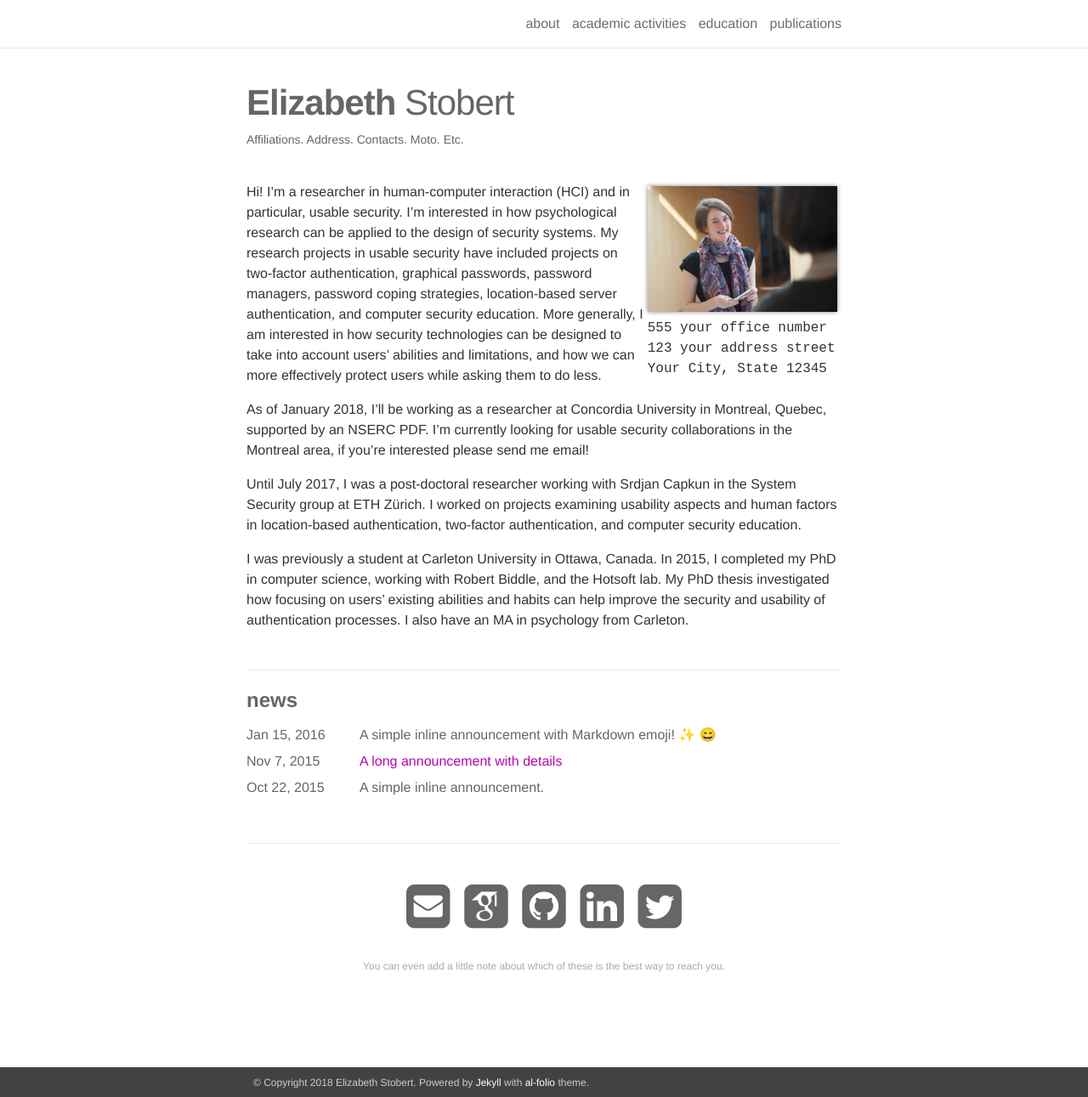
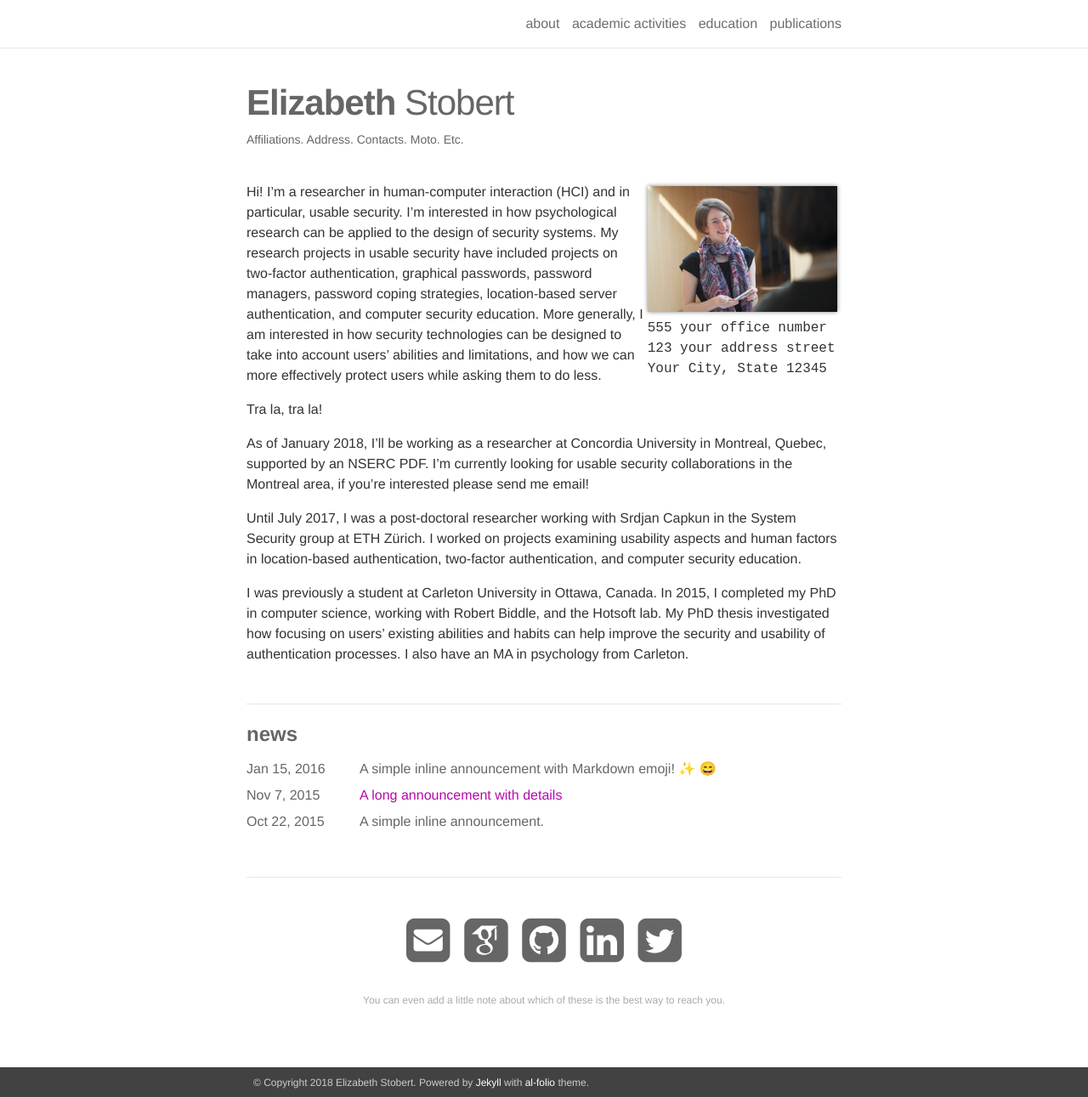
Before and after one commit to estobert/stobert-website, a Jekyll site: the page built from _pages/about.md, in a window 1280 px wide and 1291 px high. Shown: the whole window at 85% size. Built offline with Jekyll 4.4.1, drawn with Linux system fonts in a browser that asks for light colours; nearby versions of some CDN libraries; emoji names are drawn with the system emoji font; some web fonts are replaced.

Commit message:
Update about.md

```diff
--- a/_pages/about.md
+++ b/_pages/about.md
@@ -17,6 +17,8 @@ social: true
 ---
 Hi! I’m a researcher in human-computer interaction (HCI) and in particular, usable security. I’m interested in how psychological research can be applied to the design of security systems. My research projects in usable security have included projects on two-factor authentication, graphical passwords, password managers, password coping strategies, location-based server authentication, and computer security education. More generally, I am interested in how security technologies can be designed to take into account users’ abilities and limitations, and how we can more effectively protect users while asking them to do less.
 
+Tra la, tra la!
+
 As of January 2018, I’ll be working as a researcher at Concordia University in Montreal, Quebec, supported by an NSERC PDF. I’m currently looking for usable security collaborations in the Montreal area, if you’re interested please send me email!
 
 Until July 2017, I was a post-doctoral researcher working with Srdjan Capkun in the System Security group at ETH Zürich. I worked on projects examining usability aspects and human factors in location-based authentication, two-factor authentication, and computer security education.
```
